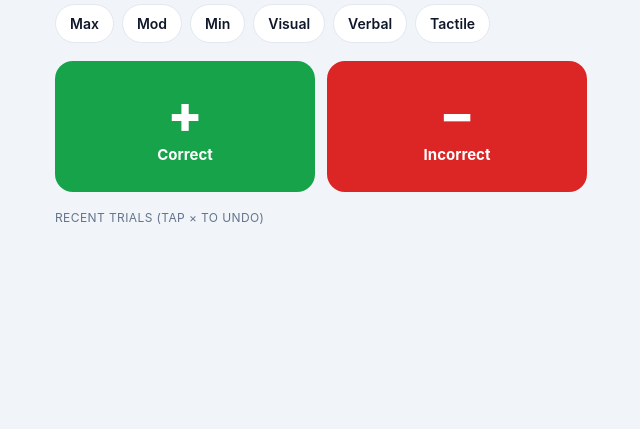
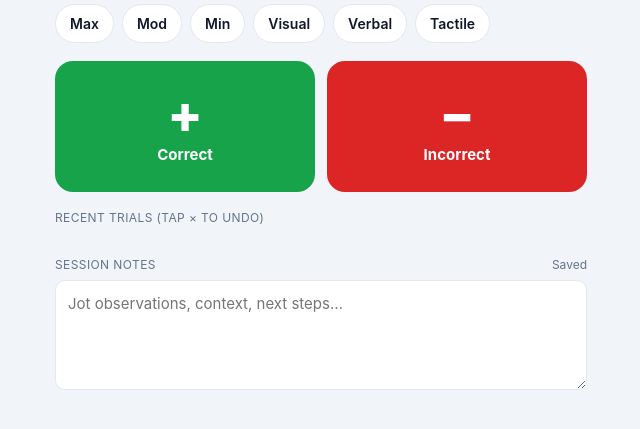
Before and after one commit to RileyTheRiler/Data-Taker, a Flask app: template templates/session.html in a window 1280 px wide. Shown: the part 272-701 px from the top of the page, without its empty margins (319-959 px from the left). Run offline with Flask 3, Linux system fonts and the light colour scheme; the template is opened without the code that fills it, so the values that code supplies are empty.

Commit message:
Add always-visible autosaving session notes
The session screen now has a free-text notes field that is always on
screen, so observations can be jotted down without leaving data entry.

- Sessions carry a `notes` string; `PUT /api/sessions/<id>/notes` saves it
  (validated as text, capped at 10k chars, logged to the activity ledger).
  Sessions stored before this change read back as empty notes.
- The field autosaves ~800ms after typing stops, on blur, on page hide, and
  before ending a session, with a small saved/saving/unsaved status label.
- Re-renders triggered by trial taps never overwrite text being typed.
- Notes stay editable after a session ends, for the post-session write-up.

Co-Authored-By: Claude Opus 5 <noreply@anthropic.com>
Claude-Session: https://claude.ai/code/session_016sJEyEKNWzzGUvpeiMFLet

```diff
--- a/app.py
+++ b/app.py
@@ -16,6 +16,10 @@ app = Flask(__name__)
 
 # Valid SLP cueing / prompting levels (replaces the ABA prompt vocabulary).
 PROMPT_LEVELS = {"Max", "Mod", "Min", "Visual", "Verbal", "Tactile"}
+
+# Upper bound on free-text session notes, so a runaway client can't bloat the
+# JSON store. Generous enough for a full page of clinical observations.
+NOTES_MAX_LENGTH = 10000
 
 
 def _now():
@@ -82,6 +86,7 @@ def _session_view(session):
 
     return {
         **session,
+        "notes": session.get("notes", ""),
         "targets": [per_target[tid] for tid in session.get("target_ids", [])],
         "overall": {
             "correct": overall_correct,
@@ -161,6 +166,7 @@ def api_start_session():
         "target_ids": target_ids,
         "start_time": _now(),
         "end_time": None,
+        "notes": "",
         "datapoints": [],
     }
     sessions = storage.get_sessions()
@@ -188,6 +194,34 @@ def api_end_session(session_id):
         session["end_time"] = _now()
         storage.save_sessions(sessions)
         storage.append_activity("modify", "session", session_id)
+    return jsonify(_session_view(session))
+
+
+@app.route("/api/sessions/<session_id>/notes", methods=["PUT"])
+def api_save_notes(session_id):
+    """Save the session's free-text notes.
+
+    Notes stay editable after a session ends — clinicians typically write up
+    observations once the trial-by-trial entry is done.
+    """
+    sessions = storage.get_sessions()
+    session = _find_session(sessions, session_id)
+    if session is None:
+        abort(404)
+
+    data = request.get_json(silent=True) or {}
+    notes = data.get("notes")
+    if not isinstance(notes, str):
+        return jsonify({"error": "Notes must be text."}), 400
+    if len(notes) > NOTES_MAX_LENGTH:
+        return jsonify(
+            {"error": "Notes are limited to %d characters." % NOTES_MAX_LENGTH}
+        ), 400
+
+    if session.get("notes", "") != notes:
+        session["notes"] = notes
+        storage.save_sessions(sessions)
+        storage.append_activity("modify", "session_notes", session_id)
     return jsonify(_session_view(session))
 
 
--- a/static/css/style.css
+++ b/static/css/style.css
@@ -308,3 +308,40 @@ button { font-family: inherit; cursor: pointer; }
 }
 .ended-banner p { margin: 6px 0; }
 .ended-banner .btn-primary { margin-top: 12px; text-decoration: none; display: block; text-align: center; }
+
+/* Session notes */
+.notes { padding: 0 14px 24px; }
+.notes-head {
+  display: flex;
+  align-items: baseline;
+  justify-content: space-between;
+  margin: 0 0 8px;
+}
+.notes-label {
+  font-size: 12px;
+  color: var(--muted);
+  text-transform: uppercase;
+  letter-spacing: 0.4px;
+}
+.notes-status { font-size: 12px; color: var(--muted); }
+.notes-status.saving { color: var(--muted); }
+.notes-status.error { color: var(--red); font-weight: 600; }
+.notes-input {
+  width: 100%;
+  min-height: 110px;
+  resize: vertical;
+  box-sizing: border-box;
+  background: #fff;
+  border: 1px solid var(--line);
+  border-radius: 10px;
+  padding: 12px;
+  font: inherit;
+  font-size: 15px;
+  line-height: 1.45;
+  color: inherit;
+}
+.notes-input:focus {
+  outline: none;
+  border-color: var(--teal, #0f766e);
+  box-shadow: 0 0 0 2px rgba(15, 118, 110, 0.15);
+}
--- a/static/js/app.js
+++ b/static/js/app.js
@@ -7,6 +7,11 @@ let state = null;          // latest session view from the server
 let activeIndex = 0;       // which target is showing in the carousel
 let armedCues = new Set(); // cueing levels armed for the next tap(s)
 let timerHandle = null;
+
+// Notes autosave bookkeeping.
+let notesSaved = "";        // last text known to be persisted
+let notesTimer = null;      // pending debounced save
+let notesInFlight = false;  // a save request is running
 
 async function jsonFetch(url, options) {
   const res = await fetch(url, options);
@@ -133,6 +138,78 @@ function renderRecent() {
   });
 }
 
+// ---------- Session notes ----------
+
+const notesInput = document.getElementById("session-notes");
+const notesStatus = document.getElementById("notes-status");
+
+const NOTES_DEBOUNCE_MS = 800;
+
+function setNotesStatus(text, cls) {
+  notesStatus.textContent = text;
+  notesStatus.className = "notes-status" + (cls ? " " + cls : "");
+}
+
+function renderNotes() {
+  // Never stomp on text the clinician is in the middle of typing: the server
+  // view arrives on every tap, and the field is always on screen.
+  if (document.activeElement === notesInput || notesInput.value !== notesSaved) {
+    return;
+  }
+  notesInput.value = state.notes || "";
+  notesSaved = notesInput.value;
+}
+
+async function saveNotes() {
+  if (notesTimer) { clearTimeout(notesTimer); notesTimer = null; }
+  const text = notesInput.value;
+  if (notesInFlight || text === notesSaved) { return; }
+
+  notesInFlight = true;
+  setNotesStatus("Saving…", "saving");
+  try {
+    await jsonFetch("/api/sessions/" + sessionId + "/notes", {
+      method: "PUT",
+      headers: { "Content-Type": "application/json" },
+      body: JSON.stringify({ notes: text }),
+    });
+    notesSaved = text;
+    if (state) { state.notes = text; }
+    setNotesStatus(notesInput.value === notesSaved ? "Saved" : "Unsaved changes");
+  } catch (e) {
+    setNotesStatus("Not saved — retrying", "error");
+    scheduleNotesSave(3000);
+  } finally {
+    notesInFlight = false;
+    // Text typed while the request was in flight still needs saving.
+    if (notesInput.value !== notesSaved) { scheduleNotesSave(); }
+  }
+}
+
+function scheduleNotesSave(delay) {
+  if (notesTimer) { clearTimeout(notesTimer); }
+  notesTimer = setTimeout(saveNotes, delay === undefined ? NOTES_DEBOUNCE_MS : delay);
+}
+
+notesInput.addEventListener("input", function () {
+  setNotesStatus(notesInput.value === notesSaved ? "Saved" : "Unsaved changes");
+  scheduleNotesSave();
+});
+notesInput.addEventListener("blur", saveNotes);
+
+// Best-effort flush if the page is closed or backgrounded mid-edit.
+window.addEventListener("pagehide", function () {
+  if (notesInput.value === notesSaved) { return; }
+  try {
+    fetch("/api/sessions/" + sessionId + "/notes", {
+      method: "PUT",
+      headers: { "Content-Type": "application/json" },
+      body: JSON.stringify({ notes: notesInput.value }),
+      keepalive: true,
+    });
+  } catch (e) { /* nothing more we can do here */ }
+});
+
 // ---------- Rendering glue ----------
 
 function renderAll() {
@@ -140,6 +217,7 @@ function renderAll() {
   renderCarousel();
   renderDashboard();
   renderRecent();
+  renderNotes();
   tickTimer();
 
   if (state.end_time) {
@@ -190,6 +268,7 @@ async function deleteDatapoint(dpId) {
 
 async function endSession() {
   if (!confirm("End this session? You won't be able to add more data.")) { return; }
+  await saveNotes();
   try {
     const updated = await jsonFetch(
       "/api/sessions/" + sessionId + "/end",
--- a/templates/session.html
+++ b/templates/session.html
@@ -65,6 +65,16 @@
     <ul id="recent-log" class="recent-log"></ul>
   </section>
 
+  <!-- Session notes -->
+  <section class="notes">
+    <div class="notes-head">
+      <label class="notes-label" for="session-notes">Session notes</label>
+      <span id="notes-status" class="notes-status">Saved</span>
+    </div>
+    <textarea id="session-notes" class="notes-input" maxlength="10000"
+              placeholder="Jot observations, context, next steps&hellip;"></textarea>
+  </section>
+
   <!-- End-of-session summary -->
   <div id="ended-banner" class="ended-banner hidden">
     <p>Session ended.</p>
```
Also changed, not shown: README.md.
